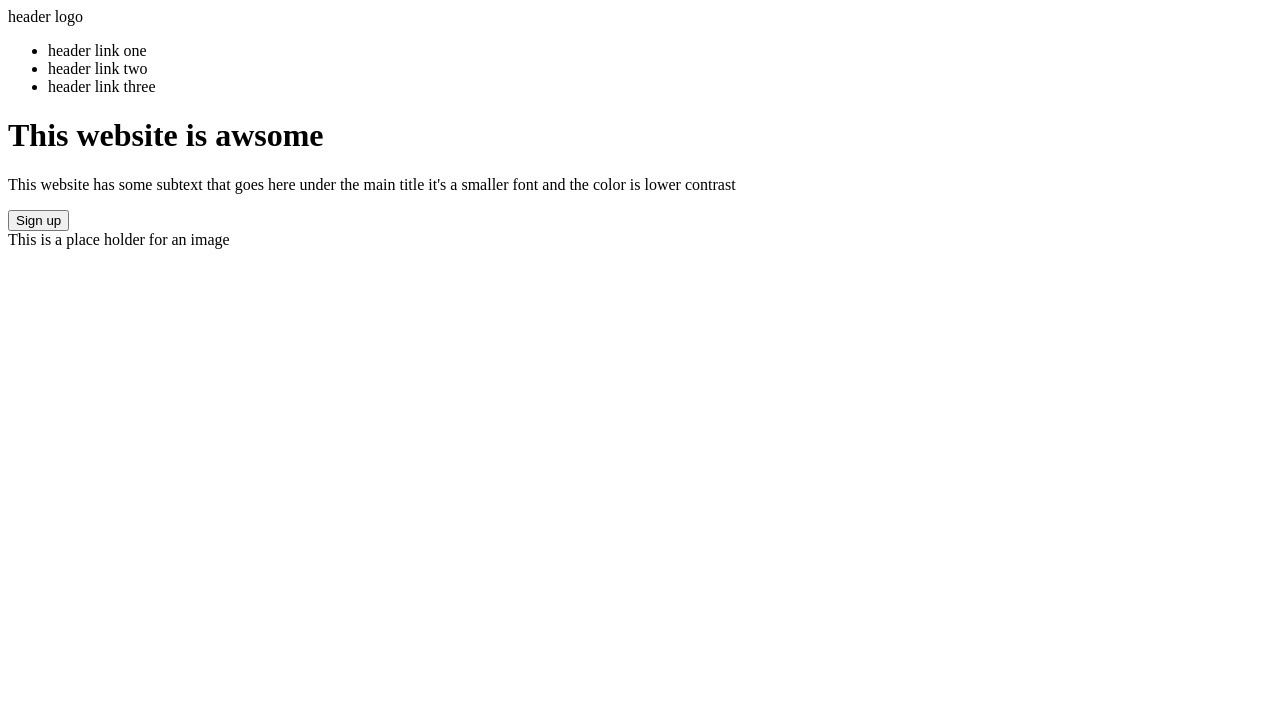
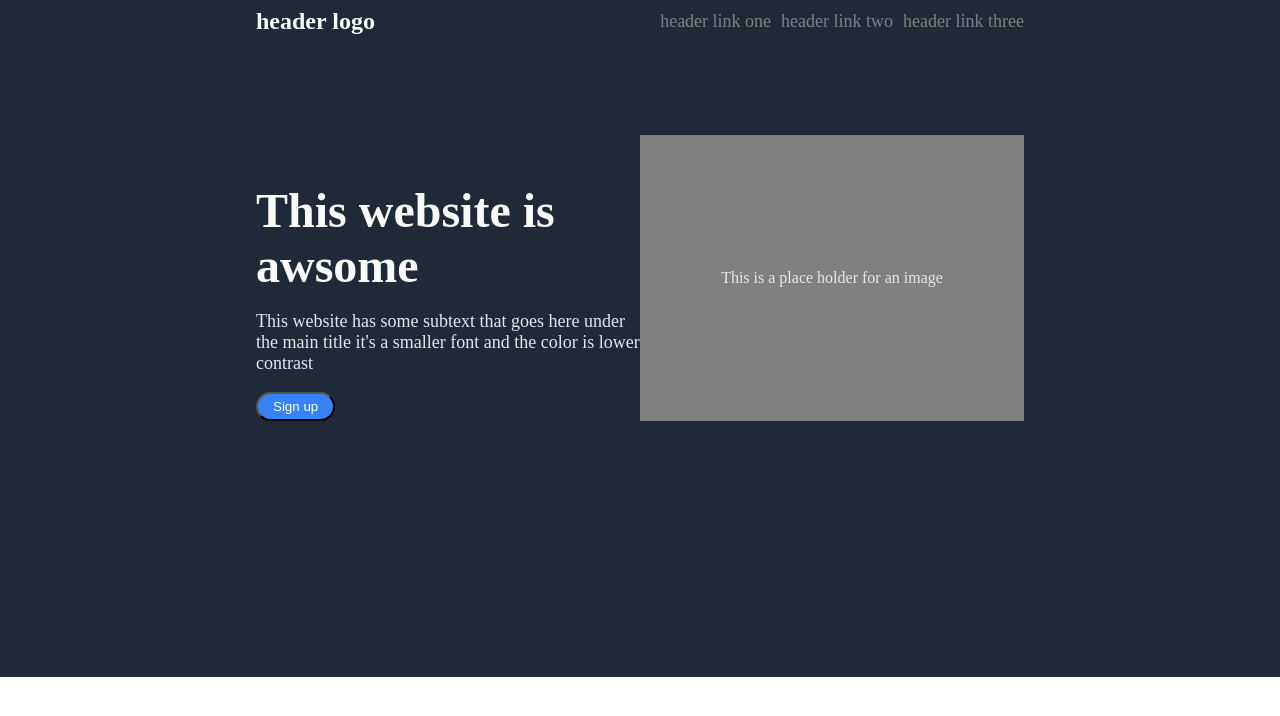
Before and after one commit to MalekToumi-815/LandingPage, a plain HTML site: page index.html in a window 1280 px wide. Drawn offline with Linux system fonts and the light colour scheme.

Commit message:
Styling the header
created the style sheet and added styles to all the components in the header

```diff
--- a/index.html
+++ b/index.html
@@ -3,12 +3,13 @@
 <head>
     <meta charset="UTF-8" />
     <title>landingPage</title>
+    <link rel="stylesheet" href="styles.css">
 </head>
 <body>
     <div id="header">
         <div class="top">
             <div class="logo">header logo</div>
-            <ul class="links">
+            <ul>
                 <li>header link one</li>
                 <li>header link two</li>
                 <li>header link three</li>
@@ -16,11 +17,11 @@
         </div>
         <div class="bottom">
             <div id="signup">
-                <h1>This website is awsome</h1>
+                <p id="title">This website is awsome</p>
                 <p>This website has some subtext that goes here under the main title it's a smaller font and the color is lower contrast</p>
                 <button>Sign up</button>
             </div>
-            <div id="palceHolder">This is a place holder for an image</div>
+            <div id="placeHolder">This is a place holder for an image</div>
         </div>
     </div>
 </body>
--- /dev/null
+++ b/styles.css
@@ -0,0 +1,85 @@
+body{
+    display: flex;
+    flex-direction: column;
+    margin: 0;
+}
+
+#header{
+    background-color: #1F2937;
+    font-style: "Roboto";
+    display: flex;
+    flex-direction: column;
+    gap: 100px;
+}
+
+.top{
+    display: flex;
+    justify-content: space-between;
+    align-items: center;
+    margin: 20%;
+    margin-top: 8px;
+    margin-bottom: 0;
+}
+
+ul{
+    padding: 0;
+    margin: 0;
+    list-style: none;
+    display: flex;
+    gap: 10px;
+}
+
+.logo{
+    font-size: 24px;
+    color: #F9FAF8;
+    font-weight: bolder;
+}
+
+li{
+    font-size: 18px;
+    color: grey;
+}
+
+.bottom{
+    display: flex;
+    justify-content: space-between;
+    align-items: center;
+    margin: 20%;
+    margin-top: 0;
+}
+
+#signup{
+    display: flex;
+    flex-direction: column;
+    align-items: flex-start;
+    flex: 1;
+}
+
+#title{
+    font-size: 48px;
+    color: #F9FAF8;
+    font-weight: 900;
+    margin-bottom: 0;
+}
+
+p{
+    font-size: 18px;
+    color: #E5E7EB;
+}
+
+#header button{
+    background-color: #3882F6;
+    color: white;
+    padding: 5px 15px;
+    border-radius: 15px;
+}
+
+#placeHolder{
+    background-color: grey;
+    color: #E5E7EB;
+    align-self: stretch;
+    flex: 1;
+    display: flex;
+    justify-content: center;
+    align-items: center;
+}
```
